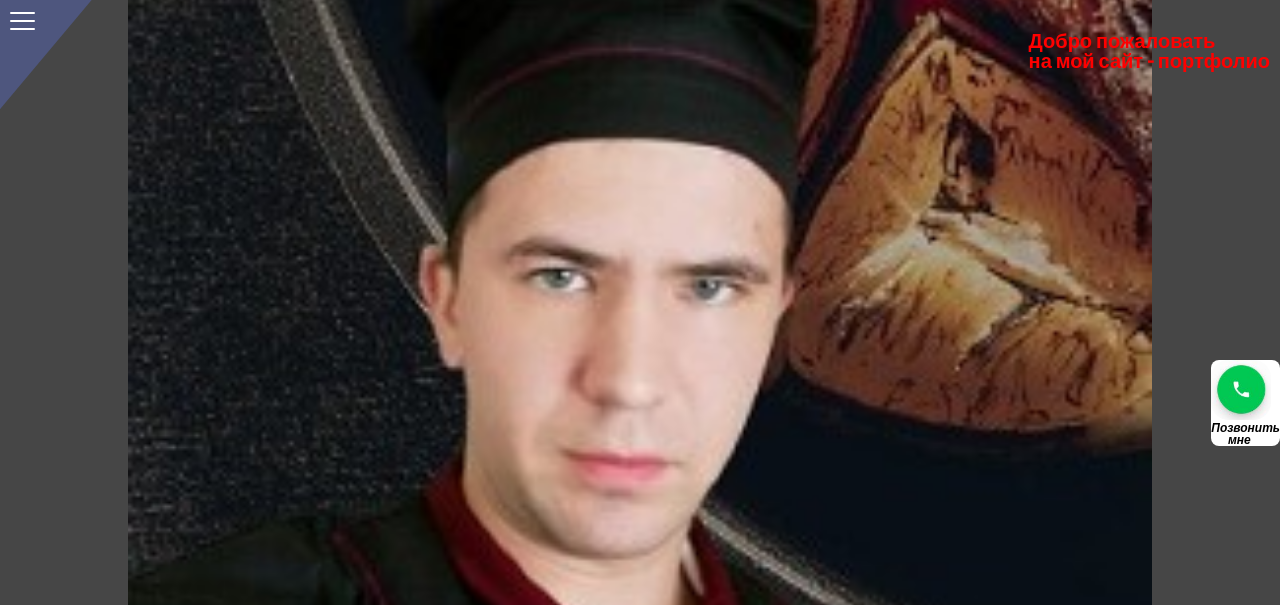
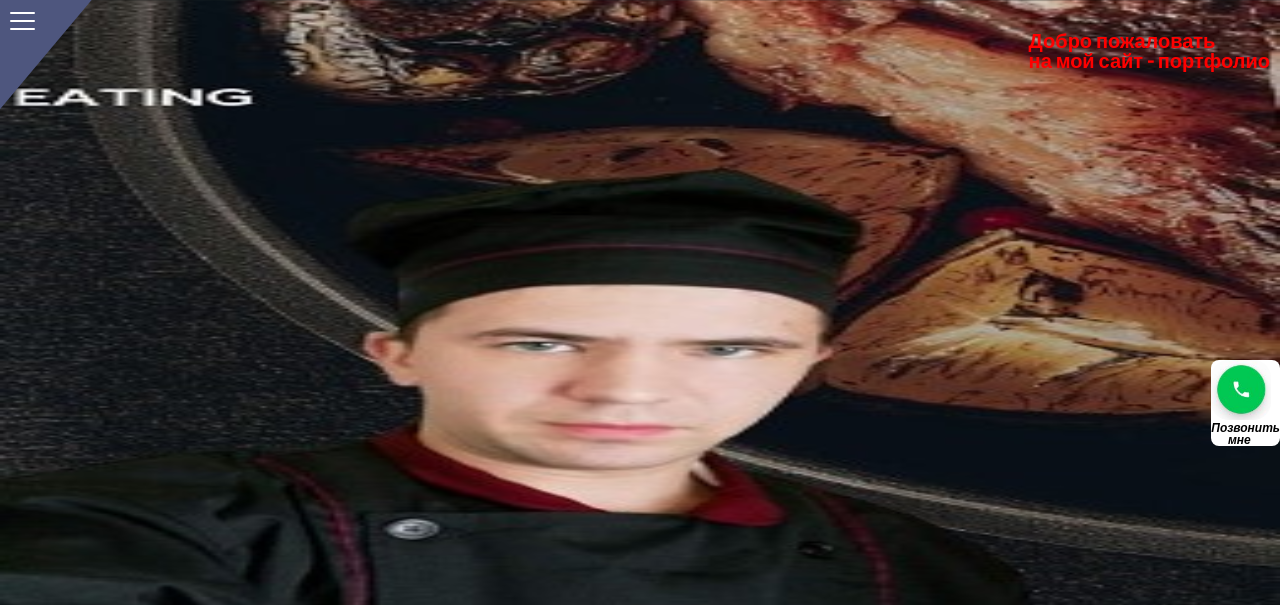
Before and after one commit to Aqua333/Aqua333.github.io, a plain HTML site: page index.html in a window 1280 px wide. Shown: the top 605 px of the page. Drawn offline with Linux system fonts and the light colour scheme.

Commit message:
Update index.html

```diff
--- a/index.html
+++ b/index.html
@@ -58,7 +58,7 @@ body {
   background-image:url(2road1.jpg);
   border-radius:6px;
   background-repeat: no-repeat;
-  background-size: 80%;
+  background-size: 100%;
   background-position: center center;
   background-attachment: fixed;
   background-color:#464646;
```
